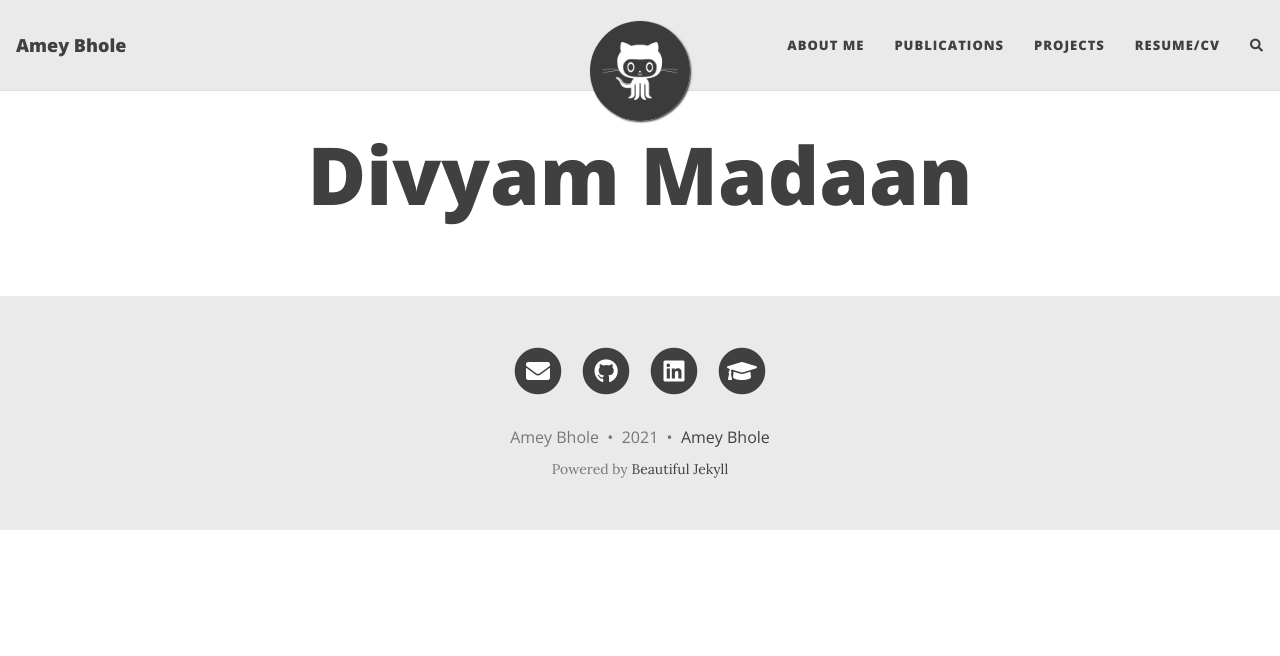
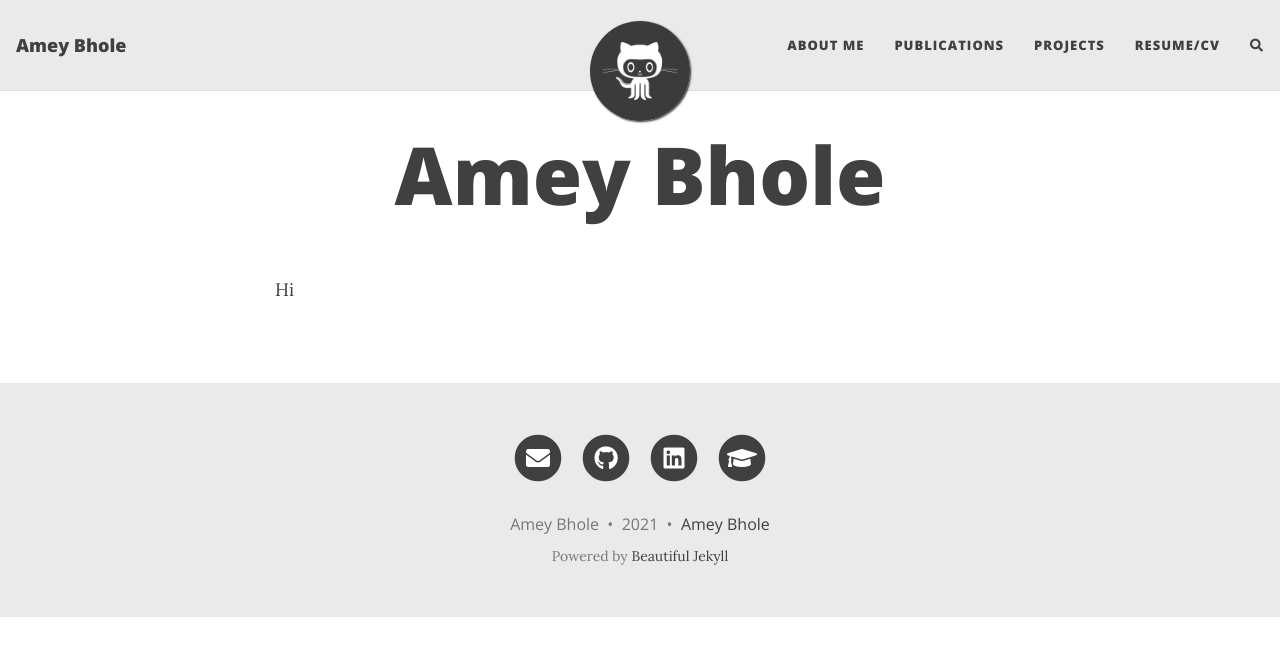
Before and after one commit to ameybhole/ameybhole.github.io, a Jekyll site: the page built from index.md, in a window 1280 px wide. Shown: the top 656 px of the page. Built offline with Jekyll 4.4.1, drawn with Linux system fonts in a browser that asks for light colours; nearby versions of some CDN libraries; comment, search, counter and statistics services are not loaded.

Commit message:
Update index.md

```diff
--- a/index.md
+++ b/index.md
@@ -1,5 +1,11 @@
 ---
 layout: page
-title: Divyam Madaan
+title: Amey Bhole
 meta-title: About me
 ---
+<div id="aboutme-section">
+
+<p class="about-text">
+Hi
+</p>
+</div>
```
